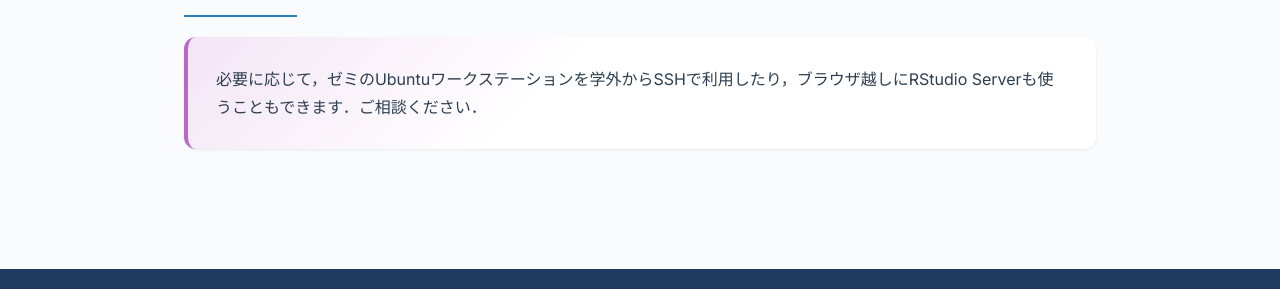
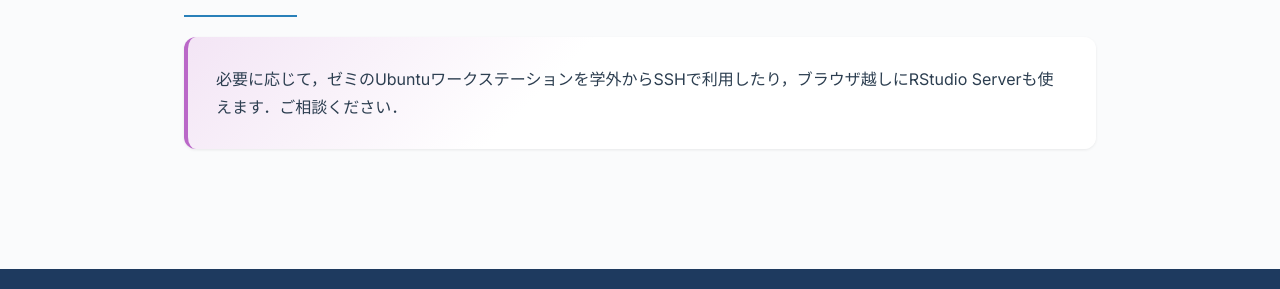
Before and after one commit to ksatohds/ksatohds.github.io, a Jekyll site: the page built from laboratory.md, in a window 1280 px wide and 900 px high, scrolled down 2562 px. Shown: the part 561-850 px from the top of the window. Built offline with Jekyll 4.4.1, drawn with Linux system fonts in a browser that asks for light colours.

Commit message:
20260519 simplify RStudio Server wording
Co-Authored-By: Claude Opus 4.6 (1M context) <noreply@anthropic.com>

```diff
--- a/laboratory.md
+++ b/laboratory.md
@@ -89,6 +89,6 @@ title: ゼミ
   <h2 class="section-title">■計算機環境</h2>
 
   <div class="card card-data">
-    <p>必要に応じて，ゼミのUbuntuワークステーションを学外からSSHで利用したり，ブラウザ越しにRStudio Serverも使うこともできます．ご相談ください．</p>
+    <p>必要に応じて，ゼミのUbuntuワークステーションを学外からSSHで利用したり，ブラウザ越しにRStudio Serverも使えます．ご相談ください．</p>
   </div>
 </div>
```
